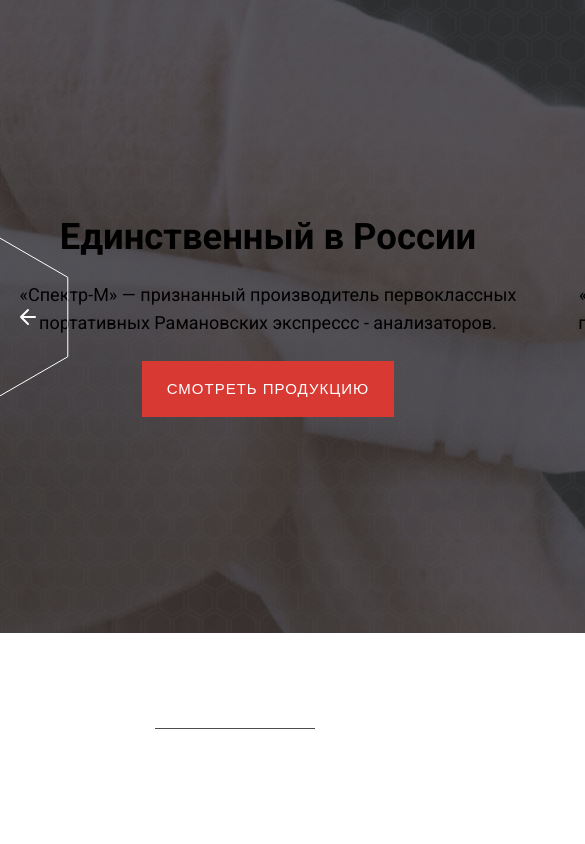
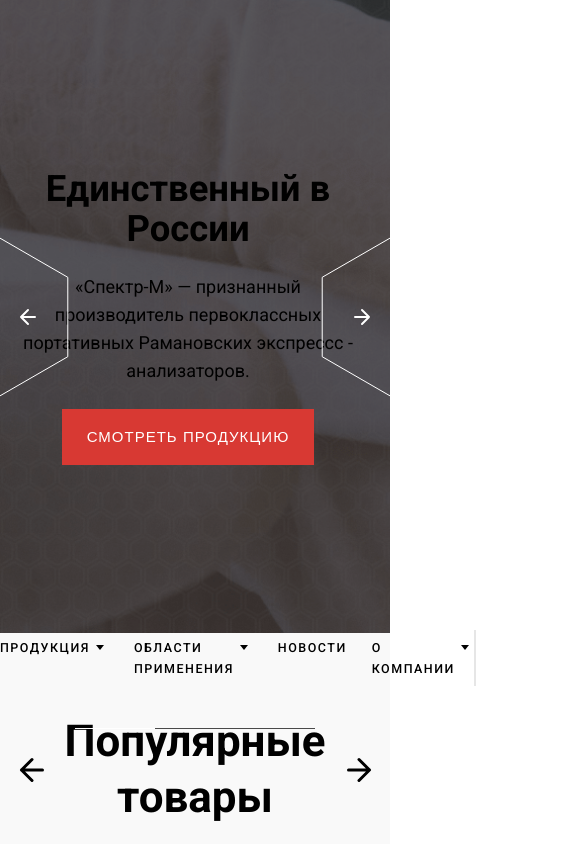
Before and after one commit to Necritto/spectr, a React (Create React App) app: page / in a window 390 px wide. Shown: the top 844 px of the page, 585 px wide, since content can reach past the window. Built offline with nearby package versions, Linux system fonts and the light colour scheme.

Commit message:
Fix: responsive header [ref:no-ref]

```diff
--- a/src/index.scss
+++ b/src/index.scss
@@ -8,18 +8,34 @@
 }
 
 @media (max-width: 980px) {
-  #root {
-    display: grid;
-    grid-template-areas:
-      "mainArea"
-      "headerArea";
-
-    header {
-      grid-area: headerArea;
-    }
-
-    main {
-      grid-area: mainArea;
-    }
+  header {
+    position: absolute;
+    width: 100%;
+    z-index: 1000;
+    top: 76.5%;
   }
 }
+
+@media (max-width: 640px) {
+  header {
+    top: 60.5%;
+  }
+}
+
+@media (max-width: 530px) {
+  header {
+    top: 64.5%;
+  }
+}
+
+@media (max-width: 460px) {
+  header {
+    top: 70%;
+  }
+}
+
+@media (max-width: 400px) {
+  header {
+    top: 73.5%;
+  }
+}
--- a/src/pages/MainPage/MainPage.module.scss
+++ b/src/pages/MainPage/MainPage.module.scss
@@ -44,7 +44,7 @@
 
     & > div {
       padding-top: 50px;
-      margin-bottom: 50px;
+      margin-bottom: 100px;
 
       & > img {
         width: 200px;
```
